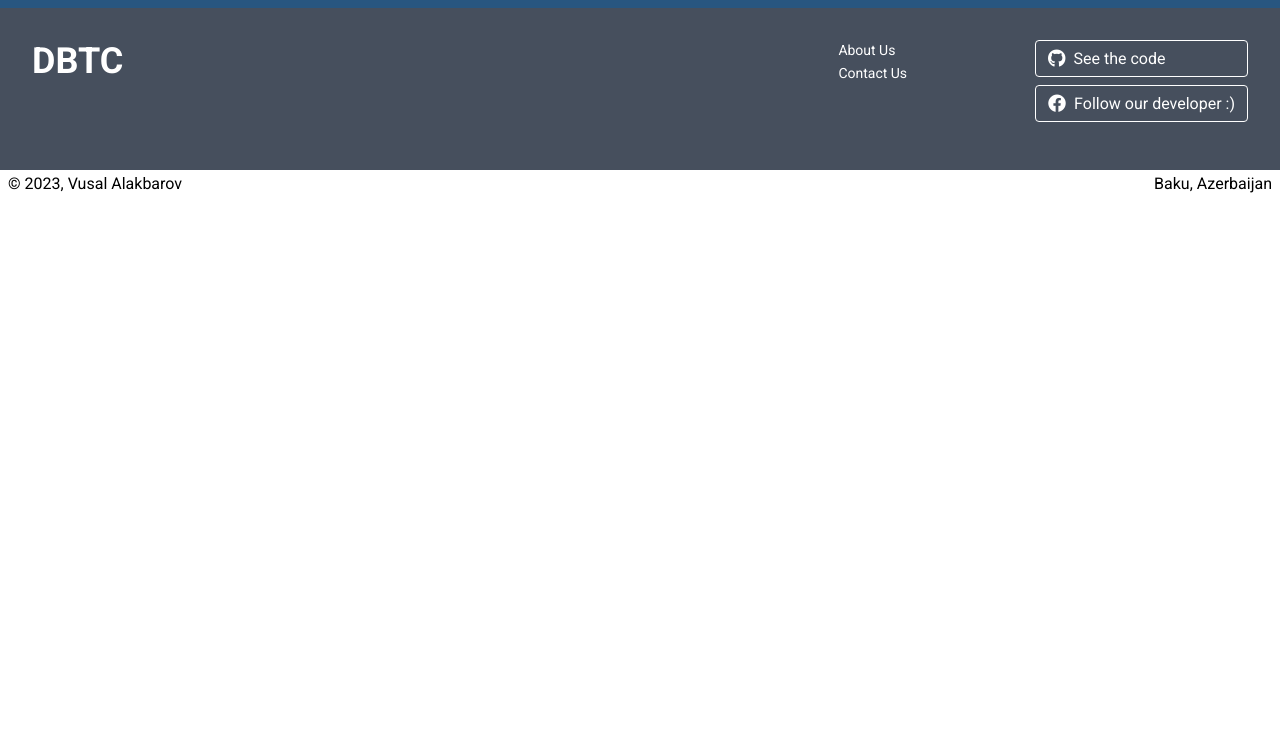
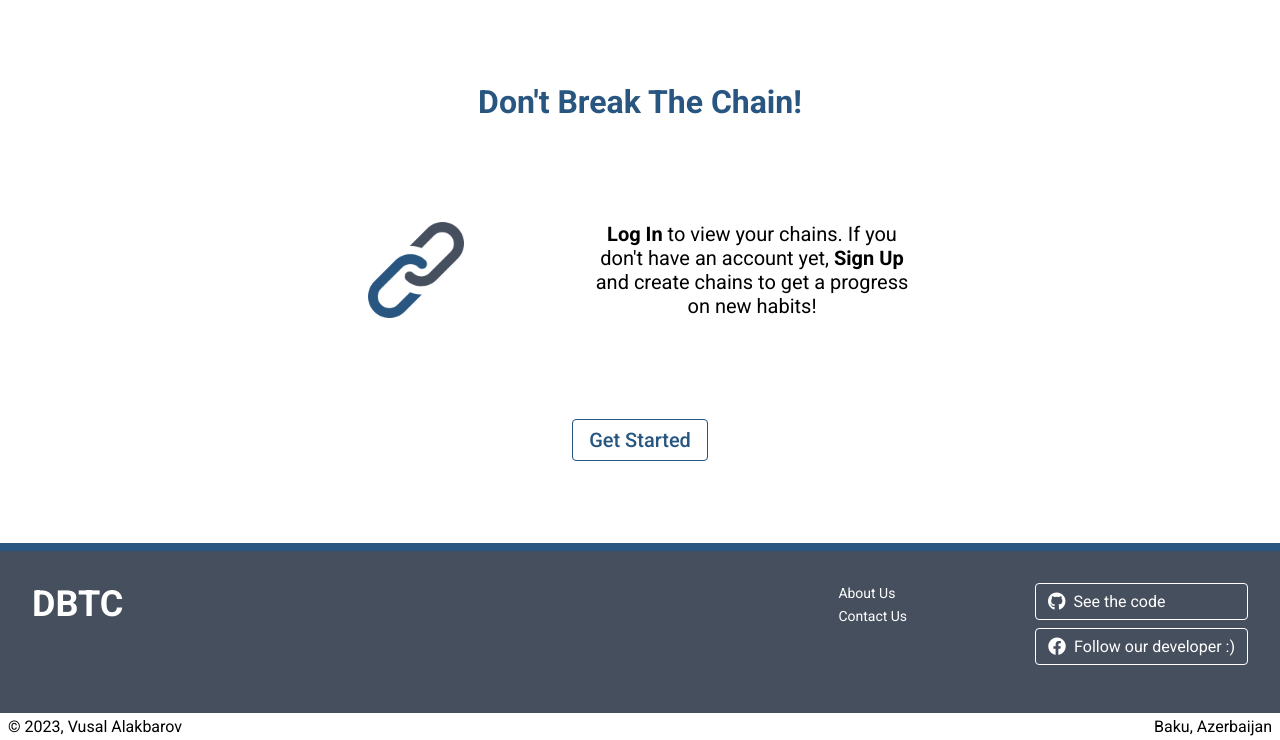
Before and after one commit to iamvusalalakbarov/dbtc, a PHP site: page /broken-chains in a window 1280 px wide. Shown: the part 60-800 px from the top of the page. Run offline with PHP 8.4, Linux system fonts and the light colour scheme.

Commit message:
Added Broken Chains page

```diff
--- a/index.php
+++ b/index.php
@@ -39,6 +39,10 @@ switch ($_GET["page"]) {
         unset($_SESSION['username']);
         header('Location:log-in');
         break;
+
+    case "broken-chains":
+        require_once("./view/broken-chains.php");
+        break;
 }
 
 require_once("./view/footer.php");
--- /dev/null
+++ b/view/broken-chains.php
@@ -0,0 +1,55 @@
+<?php
+
+if (isset($_SESSION["loggedIn"]) && isset($_SESSION["username"])) {
+    $query = $db->prepare("SELECT * FROM users WHERE username = ?");
+    $insert = $query->execute([$_SESSION["username"]]);
+    $user = $query->fetch(PDO::FETCH_ASSOC);
+    $userID = $user["userID"];
+
+    $query = $db->prepare("SELECT * FROM chains WHERE userID = ? AND isActive = 0");
+    $insert = $query->execute([$userID]);
+    $brokenChains = $query->fetchAll(PDO::FETCH_ASSOC);
+}
+
+?>
+
+<?php if (!isset($_SESSION["loggedIn"]) || !$_SESSION["loggedIn"]) : ?>
+
+    <main class="home">
+        <h1>Don't Break The Chain!</h1>
+
+        <div>
+            <img src="view/img/logo.png" alt="Logo" />
+            <p>
+                <b>Log In</b> to view your chains. If you don't have an account yet,
+                <b>Sign Up</b> and create chains to get a progress on new habits!
+            </p>
+        </div>
+
+        <a href="sign-up">Get Started</a>
+    </main>
+
+<?php else : ?>
+
+    <main class="chains">
+        <h1><?php echo $_SESSION["username"]; ?>'s Broken Chains</h1>
+
+        <?php if (count($brokenChains) > 0) : ?>
+            <table>
+                <tr>
+                    <td>Chain Name</td>
+                    <td>Start Date</td>
+                    <td>Length</td>
+                </tr>
+                <?php foreach ($brokenChains as $chain) : ?>
+                    <tr>
+                        <td><?php echo $chain["chainName"]; ?></td>
+                        <td><?php echo $chain["startDate"]; ?></td>
+                        <td><?php echo $chain["length"]; ?></td>
+                    </tr>
+                <?php endforeach; ?>
+            </table>
+        <?php endif; ?>
+    </main>
+
+<?php endif; ?>
```
